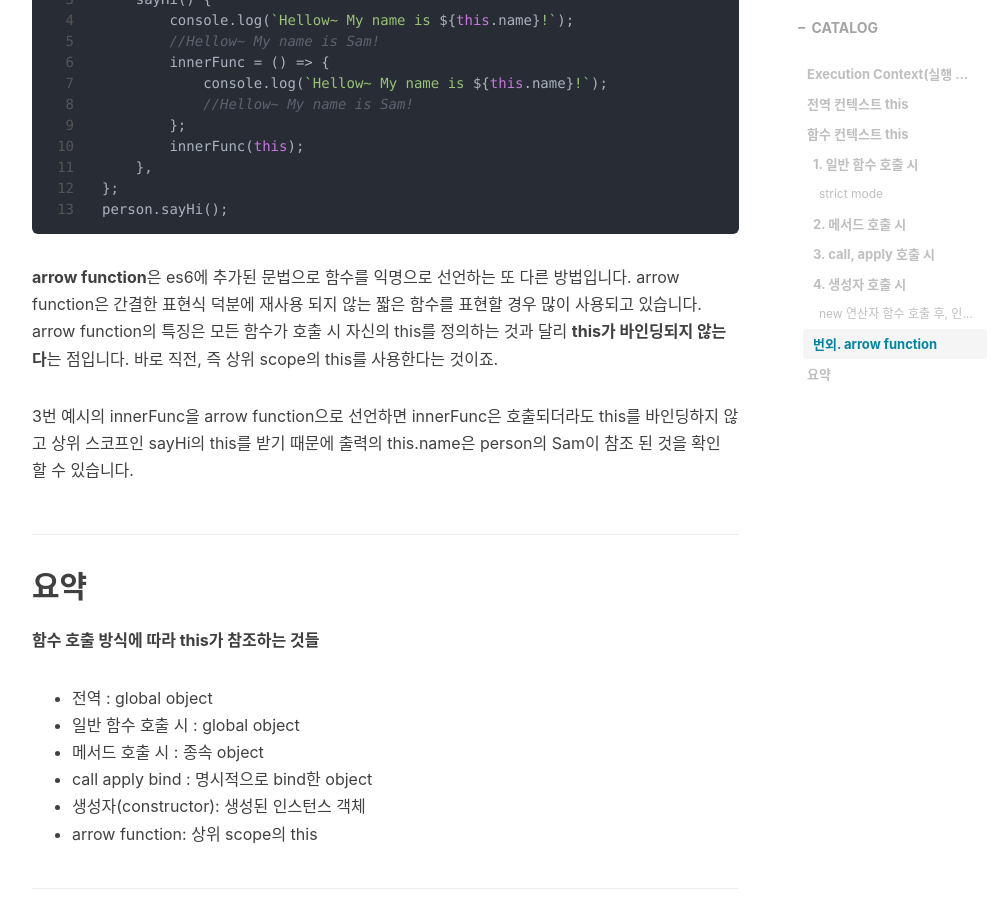
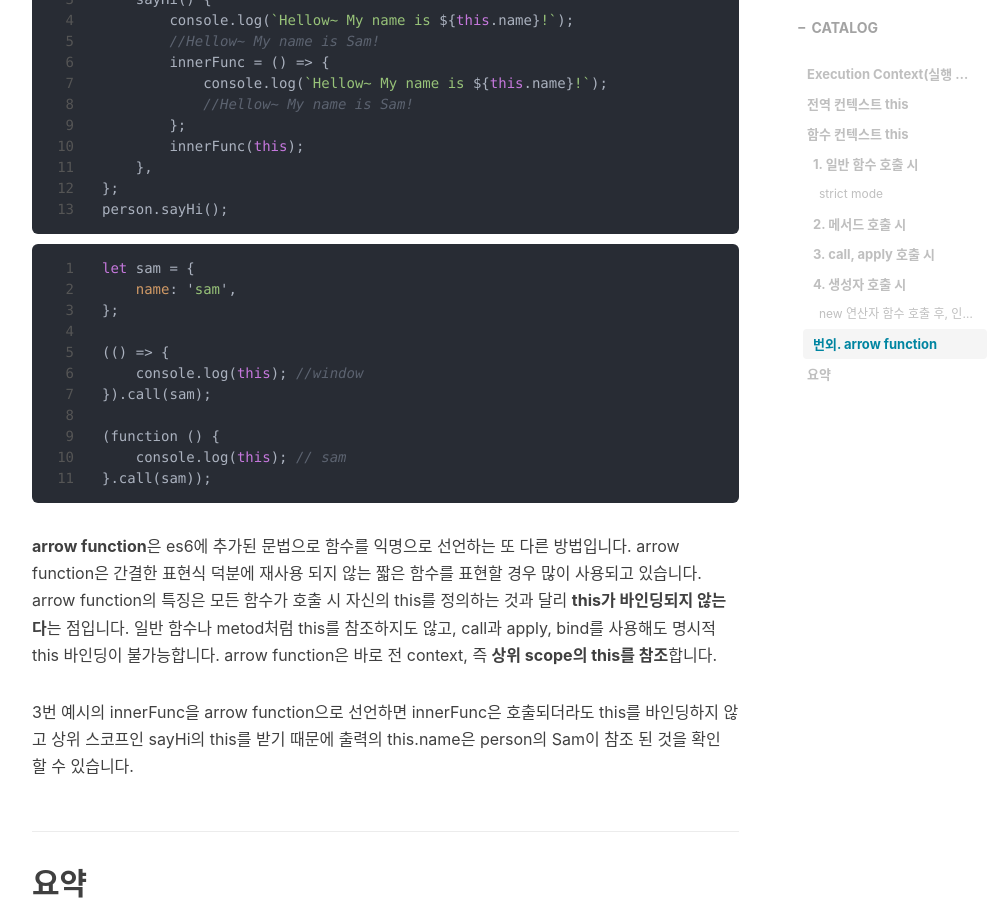
Before and after one commit to dkje/dkje.github.io, a Jekyll site: the page built from _posts/JS/20-08-18-js_this_5_pattern.markdown, in a window 1280 px wide and 900 px high, scrolled down 5483 px. Shown: the whole window, without its empty margins (233-1231 px from the left). Built offline with Jekyll 4.4.1, drawn with Linux system fonts in a browser that asks for light colours; nearby versions of some CDN libraries; comment, search, counter and statistics services are not loaded.

Commit message:
[post] this 5가지 수정

````diff
--- a/_posts/JS/20-08-18-js_this_5_pattern.markdown
+++ b/_posts/JS/20-08-18-js_this_5_pattern.markdown
@@ -180,7 +180,21 @@ const person = {
 person.sayHi();
 ```
 
-**arrow function**은 es6에 추가된 문법으로 함수를 익명으로 선언하는 또 다른 방법입니다. arrow function은 간결한 표현식 덕분에 재사용 되지 않는 짧은 함수를 표현할 경우 많이 사용되고 있습니다. arrow function의 특징은 모든 함수가 호출 시 자신의 this를 정의하는 것과 달리 **this가 바인딩되지 않는다**는 점입니다. 바로 직전, 즉 상위 scope의 this를 사용한다는 것이죠.
+```js
+let sam = {
+    name: 'sam',
+};
+
+(() => {
+    console.log(this); //window
+}).call(sam);
+
+(function () {
+    console.log(this); // sam
+}.call(sam));
+```
+
+**arrow function**은 es6에 추가된 문법으로 함수를 익명으로 선언하는 또 다른 방법입니다. arrow function은 간결한 표현식 덕분에 재사용 되지 않는 짧은 함수를 표현할 경우 많이 사용되고 있습니다. arrow function의 특징은 모든 함수가 호출 시 자신의 this를 정의하는 것과 달리 **this가 바인딩되지 않는다**는 점입니다. 일반 함수나 metod처럼 this를 참조하지도 않고, call과 apply, bind를 사용해도 명시적 this 바인딩이 불가능합니다. arrow function은 바로 전 context, 즉 **상위 scope의 this를 참조**합니다.
 
 3번 예시의 innerFunc을 arrow function으로 선언하면 innerFunc은 호출되더라도 this를 바인딩하지 않고 상위 스코프인 sayHi의 this를 받기 때문에 출력의 this.name은 person의 Sam이 참조 된 것을 확인 할 수 있습니다.
 
````
Also changed, not shown: _posts/99-12-30-Todo.markdown (+12 -11 lines), _posts/TIL/20-08-23-TILWeek4.markdown (+3 -6 lines).
